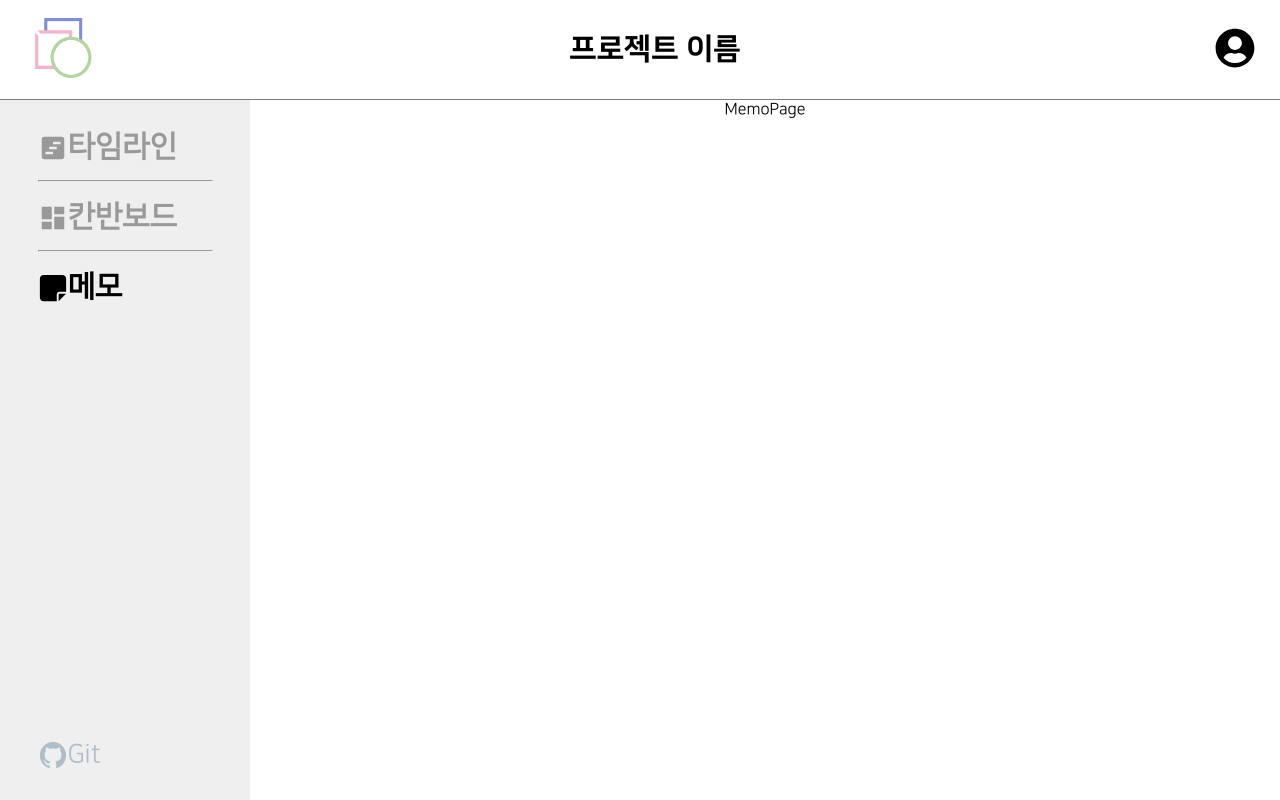
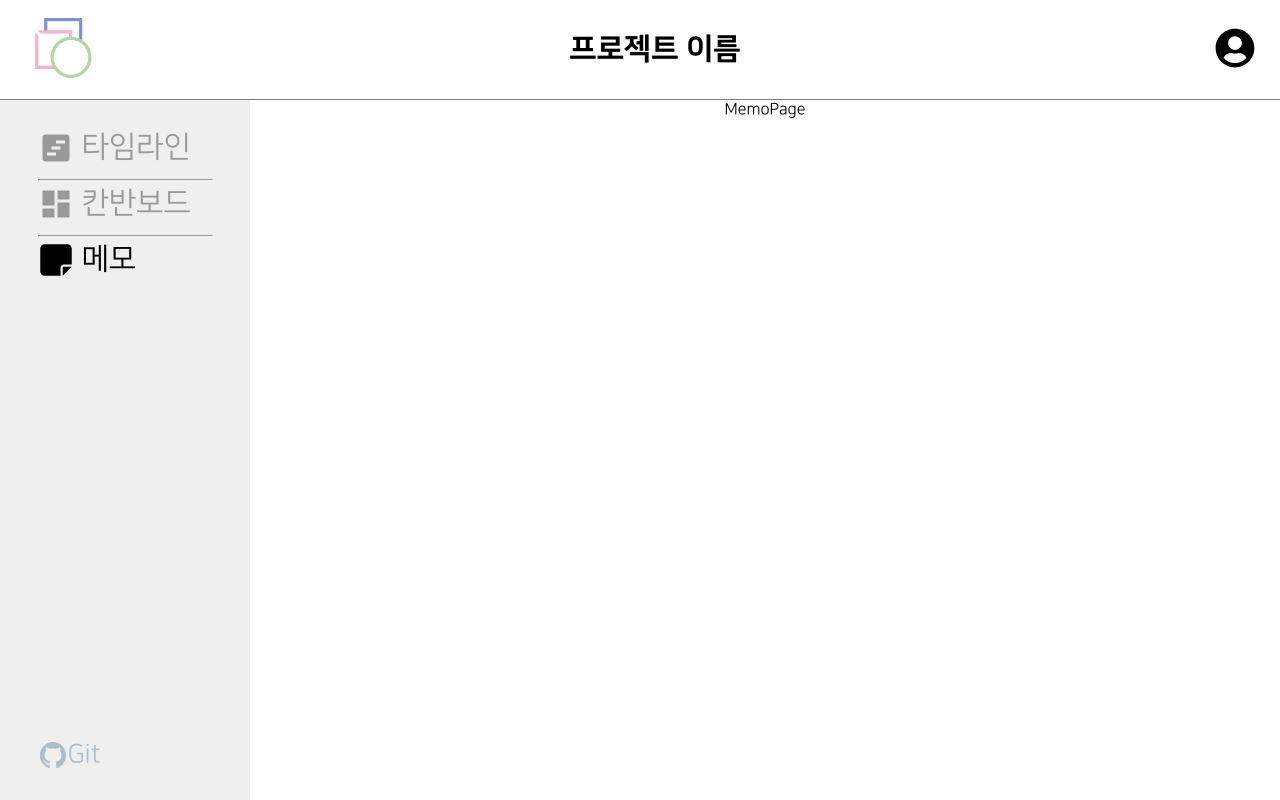
Before and after one commit to SoftwareEngineering-jnu1/AgileSupportProgram, a React (Create React App) app: page /memo in a window 1280 px wide. Built offline with nearby package versions, Linux system fonts and the light colour scheme.

Commit message:
design: 메뉴바 디자인 수정

```diff
--- a/src/components/features/Menubar.tsx
+++ b/src/components/features/Menubar.tsx
@@ -18,32 +18,32 @@ const Menubar = () => {
           to={RouterPath.timelinePage}
           active={pagePath === RouterPath.timelinePage}
         >
-          <div style={{ display: "flex", alignItems: "center" }}>
-            <MdViewTimeline />
+          <div style={{ display: "flex" }}>
+            <MdViewTimeline style={{ marginRight: "8px", fontSize: "1.2em" }} />
             타임라인
           </div>
         </MenuLink>
+        <Space>
+          <hr />
+        </Space>
         <MenuLink
           to={RouterPath.boardPage}
           active={pagePath === RouterPath.boardPage}
         >
-          <Space>
-            <hr />
-          </Space>
-          <div style={{ display: "flex", alignItems: "center" }}>
-            <MdDashboard />
+          <div style={{ display: "flex" }}>
+            <MdDashboard style={{ marginRight: "8px", fontSize: "1.2em" }} />
             칸반보드
           </div>
         </MenuLink>
+        <Space>
+          <hr />
+        </Space>
         <MenuLink
           to={RouterPath.memoPage}
           active={pagePath === RouterPath.memoPage}
         >
-          <Space>
-            <hr />
-          </Space>
-          <div style={{ display: "flex", alignItems: "center" }}>
-            <FaNoteSticky />
+          <div style={{ display: "flex" }}>
+            <FaNoteSticky style={{ marginRight: "8px", fontSize: "1.2em" }} />
             메모
           </div>
         </MenuLink>
@@ -79,8 +79,6 @@ const Container = styled.div`
 const MenuLink = styled(Link)<{ active: boolean }>`
   text-decoration: none;
   color: ${(props) => (props.active ? "#000" : "#999")};
-  font-weight: bold;
-  text-align: start;
   font-size: 30px;
   transition: color 0.3s ease;
   &:hover {
@@ -89,6 +87,7 @@ const MenuLink = styled(Link)<{ active: boolean }>`
 `;
 
 const Space = styled.div`
+  padding: 5px 0;
   width: 100%;
   height: 20px;
 `;
```
